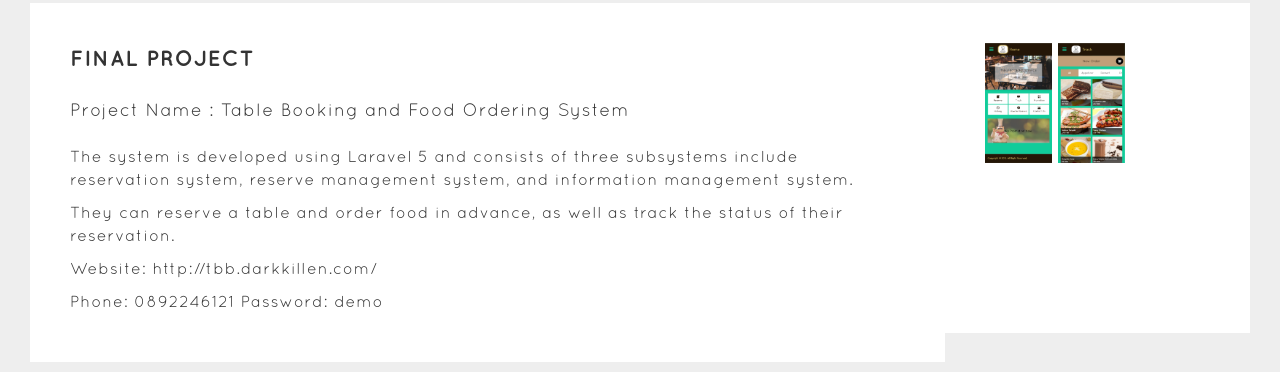
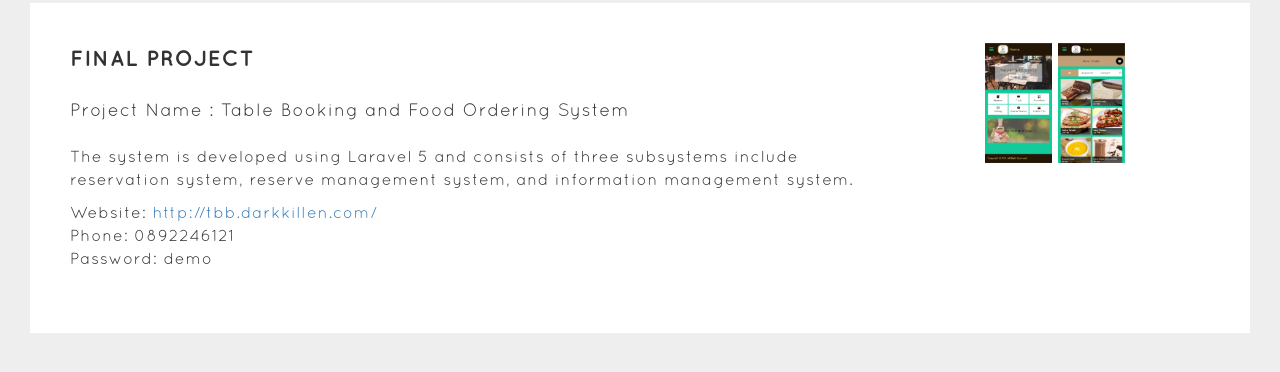
Before and after one commit to imosmos/profile, a plain HTML site: page index.html in a window 1280 px wide. Shown: the part 1716-2088 px from the top of the page. Drawn offline with nearby package versions, Linux system fonts and the light colour scheme.

Commit message:
Update index.html

```diff
--- a/index.html
+++ b/index.html
@@ -115,10 +115,10 @@
                     <span class="text">Project Name : Table Booking and Food Ordering System</span><br><br>
                     <p> The system is developed using Laravel 5 and consists of three subsystems include
                         reservation system, reserve management system, and information management system.</p>
-                    <p>They can reserve a table and order food in advance,
-                        as well as track the status of their reservation. </p>
-                    <p>Website: http://tbb.darkkillen.com/</p>
-                    <p>Phone: 0892246121 Password: demo </p>
+                    <p>Website: <a href="http://tbb.darkkillen.com/">http://tbb.darkkillen.com/</a> <br>
+                        Phone: 0892246121<br>
+                        Password: demo
+                    </p>
                 </div>
                 <div class="col-md-3 center">
                     <img src="images/01.png" alt="" height="250px">
```
